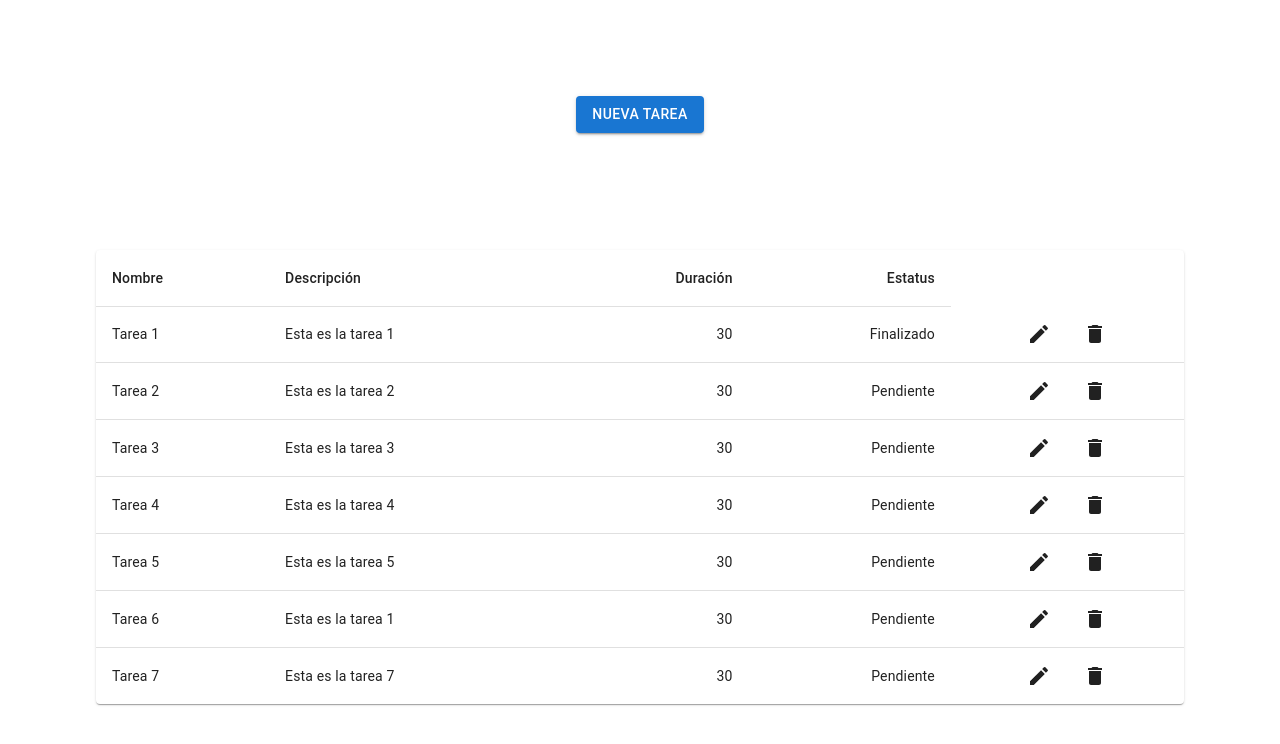
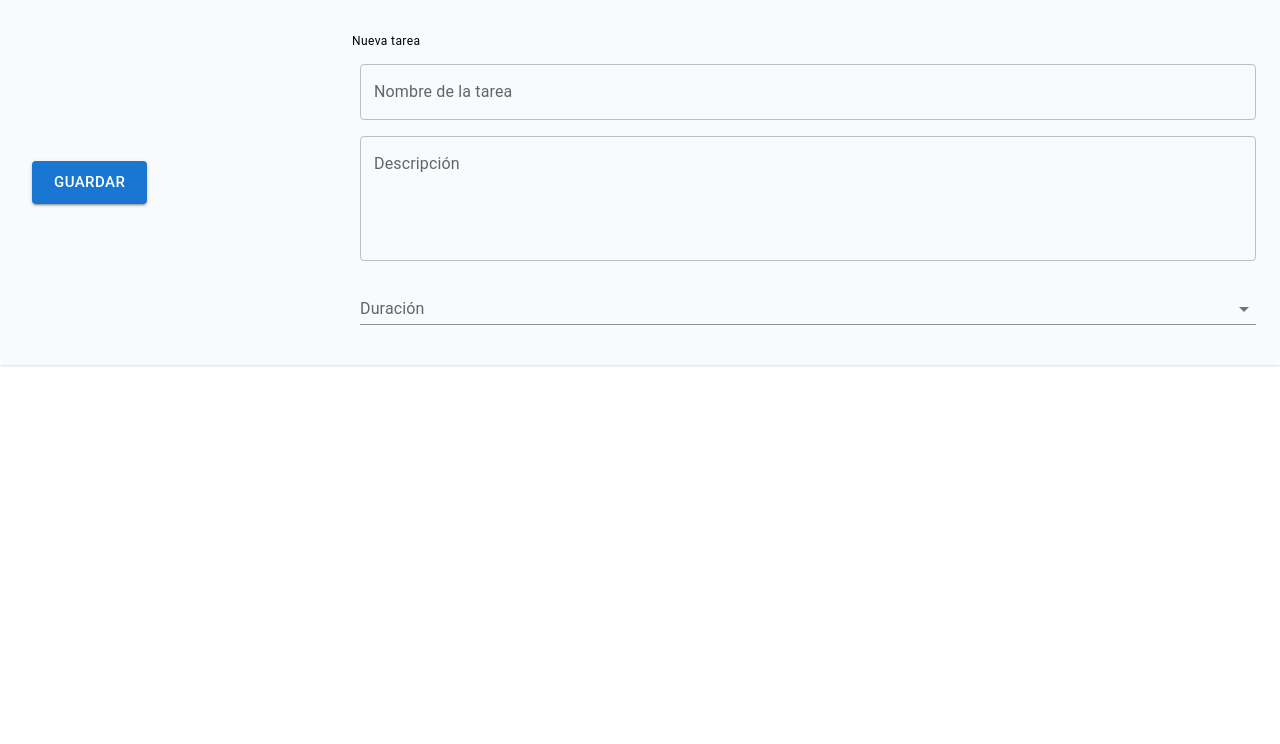
Before and after one commit to pablortizv/proactivity, a Next.js app: page / in a window 1280 px wide. Shown: the top 744 px of the page. Built offline with nearby package versions, Linux system fonts and the light colour scheme.

Commit message:
add creatorDo and inProgressDo components without functionality

```diff
--- a/src/app/components/button.tsx
+++ b/src/app/components/button.tsx
@@ -7,7 +7,7 @@ interface ButtonProps {
 
 function ButtonCreate({ title, disabled }: ButtonProps) {
     return (
-      <Button disabled={disabled} variant="contained">{title}</Button>
+      <Button disabled={disabled} variant="contained"  size="large" >{title}</Button>
     );
   }
 
--- /dev/null
+++ b/src/app/components/creatorDo.tsx
@@ -0,0 +1,92 @@
+'use client'
+
+import * as React from 'react';
+import ButtonCreate from './button';
+import { Typography } from '@mui/material';
+import PlayArrowIcon from '@mui/icons-material/PlayArrow';
+import PauseIcon from '@mui/icons-material/Pause';
+import StopIcon from '@mui/icons-material/Stop';
+import DoneIcon from '@mui/icons-material/Done';
+import TextField from '@mui/material/TextField';
+import FormControl from '@mui/material/FormControl';
+import Select, { SelectChangeEvent } from '@mui/material/Select';
+import InputLabel from '@mui/material/InputLabel';
+import MenuItem from '@mui/material/MenuItem';
+
+interface ButtonProps {
+    title: string;
+    disabled: boolean;
+  }
+
+
+function CreatorDo() {
+    const [duration, setDuration] = React.useState('');
+    const [otherInput, setOtherInput] = React.useState(false);
+
+    const handleChange = (event: SelectChangeEvent) => {
+        // Funcionalidad agregar otra duración queda pendiente validaciones
+        if(event.target.value == "otro" )
+            setOtherInput(true)
+        else if(duration !== "otro" )
+            setOtherInput(false)
+
+        setDuration(event.target.value as string);
+    };
+
+    // Función para fecha, pendiente implementación
+    function padTo2Digits(num: any) {
+        return num.toString().padStart(2, '0');
+      }
+    function formatDate(date: any) {
+        return [
+          padTo2Digits(date.getDate()),
+          padTo2Digits(date.getMonth() + 1),
+          date.getFullYear(),
+        ].join('/');
+      }
+
+    var dateFunction = ()=> {
+        let dateVar = new Date()
+        console.log(formatDate(dateVar))
+    }
+    return (
+        <div className='flex flex-row bg-slate-50 shadow'>
+            <div className=' basis-1/4 content-center justify-center p-8'>
+                <ButtonCreate title={"Guardar"} disabled={false}/>
+            </div>
+            <div className='basis-3/4 w-full flex flex-row p-8'>
+                <div className=' w-full'>
+                    <Typography variant="caption" display="block" gutterBottom>Nueva tarea</Typography>
+                    <FormControl fullWidth sx={{ m: 1 }} variant="standard">
+                        <TextField id="name" label="Nombre de la tarea" variant="outlined" />
+                    </FormControl>
+                    <FormControl fullWidth sx={{ m: 1 }} variant="standard">
+                        <TextField id="description" label="Descripción" multiline rows={4} variant="outlined" />
+                    </FormControl>
+                    <FormControl fullWidth sx={{ m: 1 }} variant="standard">
+                        <InputLabel id="duration-select-label">Duración</InputLabel>
+                        <Select
+                            labelId="duration-select-label"
+                            id="duration-select"
+                            value={duration}
+                            label="Selecciona tiempo"
+                            onChange={handleChange}
+                        >
+                            <MenuItem value={30}>Corta (30min)</MenuItem>
+                            <MenuItem value={45}>Media (45min)</MenuItem>
+                            <MenuItem value={60}>Larga (1h) </MenuItem>
+                            <MenuItem value={'otro'}>Otro </MenuItem>
+                        </Select>
+                    </FormControl>
+                    {otherInput &&
+                        <FormControl fullWidth sx={{ m: 1 }} variant="standard">
+                            <TextField id="other-duration" label="Duración en minutos" variant="outlined" />
+                        </FormControl>
+                    }
+                </div>
+            </div>
+        </div>
+    );
+  }
+
+  export default CreatorDo
--- a/src/app/components/doList.tsx
+++ b/src/app/components/doList.tsx
@@ -8,6 +8,7 @@ import TableRow from '@mui/material/TableRow';
 import Paper from '@mui/material/Paper';
 import EditIcon from '@mui/icons-material/Edit';
 import DeleteIcon from '@mui/icons-material/Delete';
+import PlayArrowIcon from '@mui/icons-material/PlayArrow';
 
 function createData(
   name: string,
@@ -52,6 +53,7 @@ function DoList() {
               <TableCell>{row.description}</TableCell>
               <TableCell align="right">{row.duration}</TableCell>
               <TableCell align="right">{row.finished? "Finalizado": "Pendiente"}</TableCell>
+              <TableCell align="right"><PlayArrowIcon/></TableCell>
               <TableCell align="right"><EditIcon/></TableCell>
               <TableCell align="left"><DeleteIcon/></TableCell>
             </TableRow>
--- /dev/null
+++ b/src/app/components/inProgressDo.tsx
@@ -0,0 +1,38 @@
+'use client'
+
+import * as React from 'react';
+import ButtonCreate from './button';
+import { Typography } from '@mui/material';
+import PlayArrowIcon from '@mui/icons-material/PlayArrow';
+import PauseIcon from '@mui/icons-material/Pause';
+import StopIcon from '@mui/icons-material/Stop';
+import DoneIcon from '@mui/icons-material/Done';
+
+function InProgressDo() {
+    // Utilicé estilos de Tailwind en este componente para mostrar el uso del mismo
+
+    return (
+        <div className='flex flex-row bg-slate-50 shadow'>
+            <div className=' basis-1/4 content-center justify-center p-8'>
+                <ButtonCreate title={"Crear"} disabled={false}></ButtonCreate>
+            </div>
+            <div className='basis-3/4 w-full flex flex-row p-8'>
+                <div className='basis-3/4 sm:basis-1/2'>
+                    <Typography variant="caption" display="block" gutterBottom>Tarea en proceso</Typography>
+                    <Typography variant="subtitle1" gutterBottom>Nombre de la tarea</Typography>
+                    <Typography variant="subtitle2" gutterBottom>Lorem ipsum, dolor sit amet consectetur adipisicing elit. Vitae quaerat quis reprehenderit sequi itaque harum ullam laborum, accusamus distinctio eum consequuntur dignissimos! Unde at laboriosam ipsa ratione aperiam soluta laborum?</Typography>
+                </div>
+                <div className='basis-1/4 sm:basis-1/2'>
+                    {/* Botones de control de la tarea curso */}
+                    {/* pendiente agregar funcionalidad de play/stop para intercalar icono*/}
+                    <PlayArrowIcon />
+                    <PauseIcon />
+                    <StopIcon />
+                    <DoneIcon />
+                </div>
+            </div>
+        </div>
+    );
+}
+
+  export default InProgressDo
--- a/src/app/page.tsx
+++ b/src/app/page.tsx
@@ -1,12 +1,16 @@
 import * as React from 'react';
 import Button from "./components/button"
 import DoList from './components/doList';
+import CreatorDo from './components/creatorDo';
+import InProgressDo from './components/inProgressDo';
 
 export default function Home() {
   return (
-    <main className="flex min-h-screen flex-col items-center justify-between p-24">
-      <Button title="Nueva tarea" disabled={false} />
-      <DoList/>
+    <main className="container mx-auto ">
+      <CreatorDo />
+      {/* <InProgressDo /> */}
+      {/* <Button title="Nueva tarea" disabled={false} />
+      <DoList/> */}
     </main>
   )
 }
```
